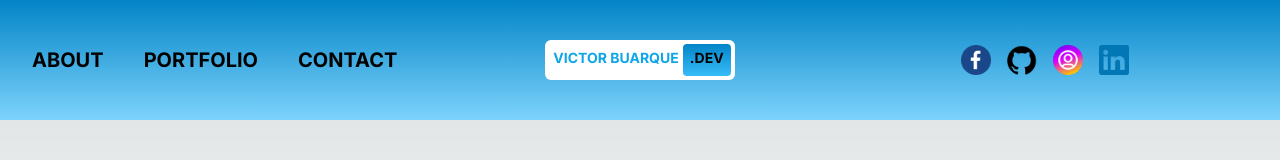
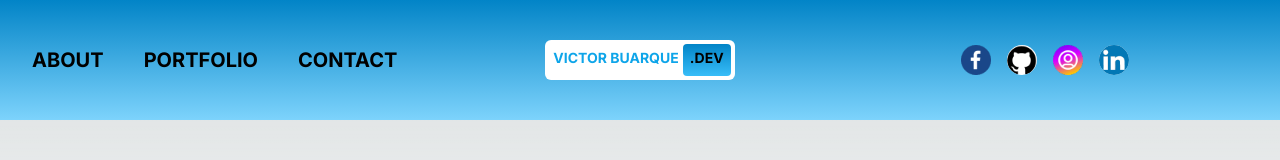
Before and after one commit to VictorBuarque/next-animated-portfolio, a Next.js app: page / in a window 1280 px wide. Shown: the top 160 px of the page. Built offline with nearby package versions, Linux system fonts and the light colour scheme.

Commit message:
chore: changed images description

```diff
--- a/src/components/header/HeaderDesktop.tsx
+++ b/src/components/header/HeaderDesktop.tsx
@@ -20,16 +20,16 @@ export default function HeaderDesktop({ links }: NavProps) {
       </div>
       <div className="hidden lg:flex flex-row gap-4 items-center justify-center w-1/3">
         <Link href="#">
-          <Image src="/images/facebook.png" width={30} height={0} alt="facebook" />
+          <Image src="/images/facebook.png" width={30} height={0} alt="Facebook" />
         </Link>
         <Link href="https://github.com/VictorBuarque">
-          <Image src="/images/github.png" width={30} height={0} alt="facebook" />
+          <Image src="/images/github.png" width={30} height={0} alt="Github" className="bg-white rounded-full"/>
         </Link>
         <Link href="#">
-          <Image src="/images/instagram.png" width={30} height={0} alt="facebook" />
+          <Image src="/images/instagram.png" width={30} height={0} alt="Instagram" />
         </Link>
         <Link href="https://www.linkedin.com/in/victorbuarque/">
-          <Image src="/images/linkedin.png" width={30} height={0} alt="facebook" />
+          <Image src="/images/linkedin.png" width={30} height={0} alt="Linked In" className="bg-white rounded-full" />
         </Link>
       </div>
       </div>
```
